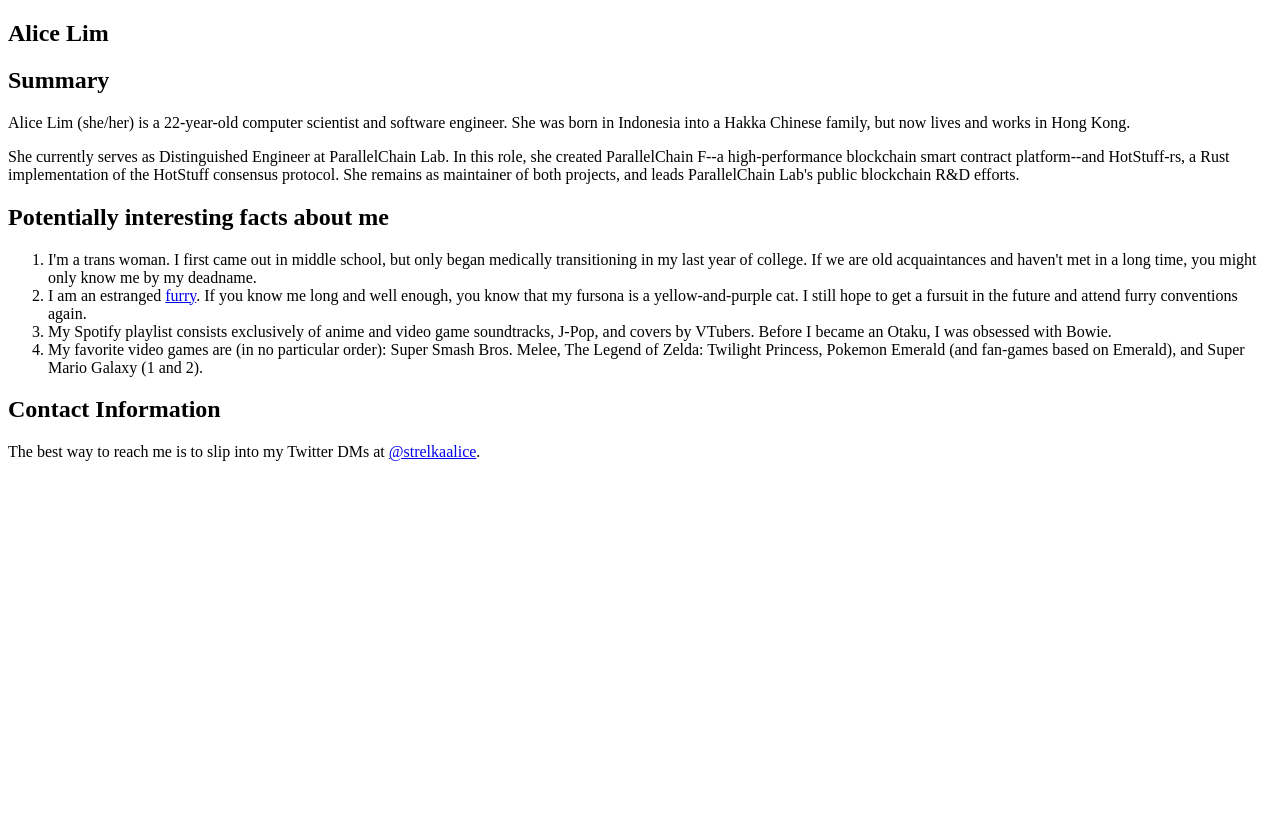
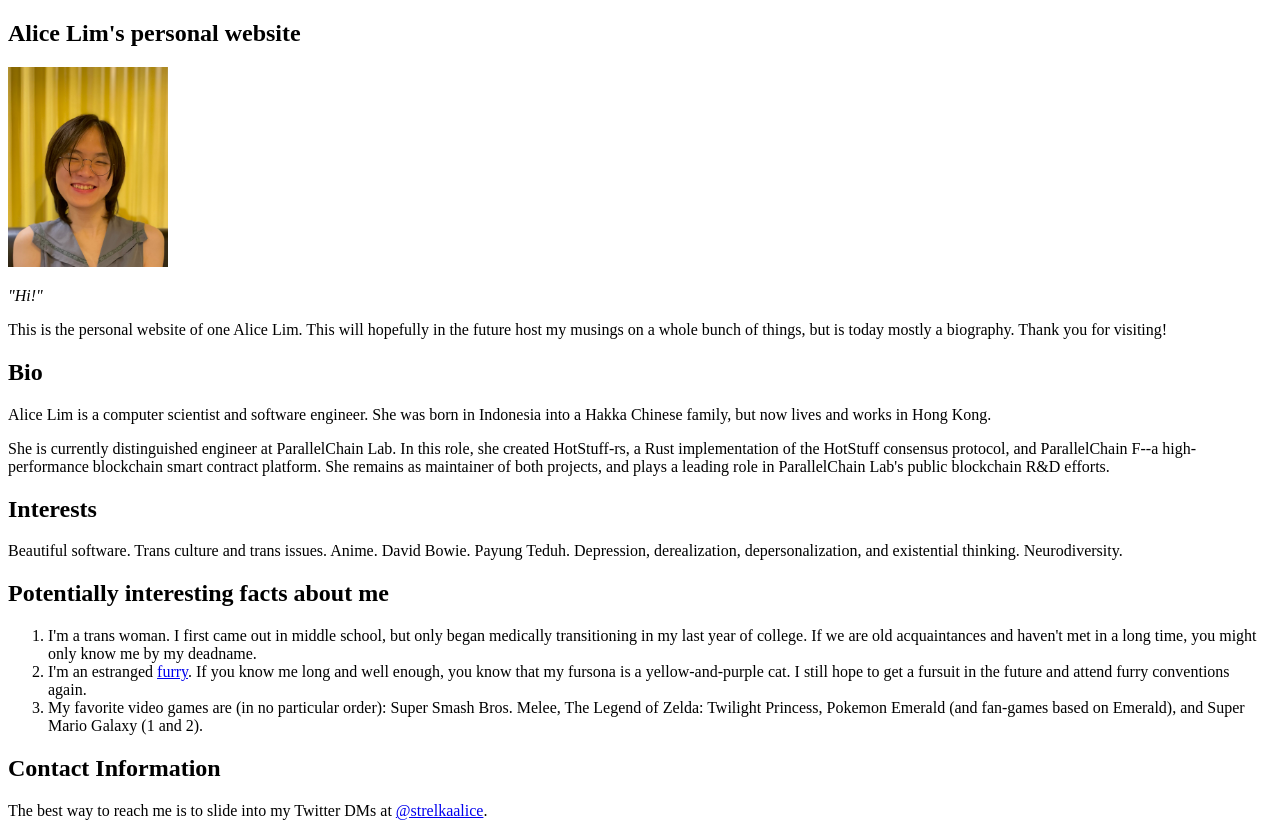
Before and after one commit to lyulka/alice-lim-com, a plain HTML site: page public/index.html in a window 1280 px wide. Before the commit the page ends 800 px from the top, so only its background shows below. Drawn offline with Linux system fonts and the light colour scheme.

Commit message:
Add selfie.

```diff
--- a/public/index.html
+++ b/public/index.html
@@ -4,14 +4,22 @@
 </head>
 <body>
     <section>
-        <h1>Alice Lim</h1>
-        <h2>Summary</h2>
+        <h1>Alice Lim's personal website</h1>
+        <img height="200" width="160" src="self-portrait.jpeg"/>
+        <p><em>"Hi!"</em></p>
         <p>
-            Alice Lim (she/her) is a 22-year-old computer scientist and software engineer. She was born in Indonesia into a Hakka Chinese family, but now lives and works in Hong Kong.
+            This is the personal website of one Alice Lim. This will hopefully in the future host my musings on a whole bunch of things, but is today mostly a biography. Thank you for visiting!
+        </p>
+        <h2>Bio</h2>
+        <p>
+            Alice Lim is a computer scientist and software engineer. She was born in Indonesia into a Hakka Chinese family, but now lives and works in Hong Kong.
         </p>
         <p>
-            She currently serves as Distinguished Engineer at ParallelChain Lab. In this role, she created ParallelChain F--a high-performance blockchain smart contract platform--and HotStuff-rs,
-            a Rust implementation of the HotStuff consensus protocol. She remains as maintainer of both projects, and leads ParallelChain Lab's public blockchain R&D efforts.
+            She is currently distinguished engineer at ParallelChain Lab. In this role, she created HotStuff-rs, a Rust implementation of the HotStuff consensus protocol, and ParallelChain F--a high-performance blockchain smart contract platform. She remains as maintainer of both projects, and plays a leading role in ParallelChain Lab's public blockchain R&D efforts.
+        </p>
+        <h2>Interests</h2>
+        <p>
+            Beautiful software. Trans culture and trans issues. Anime. David Bowie. Payung Teduh. Depression, derealization, depersonalization, and existential thinking. Neurodiversity.
         </p>
         <h2>Potentially interesting facts about me</h2>
         <ol>
@@ -20,11 +28,8 @@
                 you might only know me by my deadname.
             </li>
             <li>
-                I am an estranged <a href="https://en.wikipedia.org/wiki/Furry_fandom">furry</a>. If you know me long and well enough, you know that my fursona is a
+                I'm an estranged <a href="https://en.wikipedia.org/wiki/Furry_fandom">furry</a>. If you know me long and well enough, you know that my fursona is a
                 yellow-and-purple cat. I still hope to get a fursuit in the future and attend furry conventions again.
-            </li>
-            <li>
-                My Spotify playlist consists exclusively of anime and video game soundtracks, J-Pop, and covers by VTubers. Before I became an Otaku, I was obsessed with Bowie.
             </li>
             <li>
                 My favorite video games are (in no particular order): Super Smash Bros. Melee, The Legend of Zelda: Twilight Princess, Pokemon Emerald (and fan-games based on Emerald),
@@ -33,7 +38,7 @@
         </ol>
         <h2>Contact Information</h2>
         <p>
-            The best way to reach me is to slip into my Twitter DMs at <a href="https://twitter.com/strelkaalice">@strelkaalice</a>.
+            The best way to reach me is to slide into my Twitter DMs at <a href="https://twitter.com/strelkaalice">@strelkaalice</a>.
         </p>
     </section>
 </body>
```
Also changed, not shown: public/self-portrait.jpeg (added), 3 other files.
